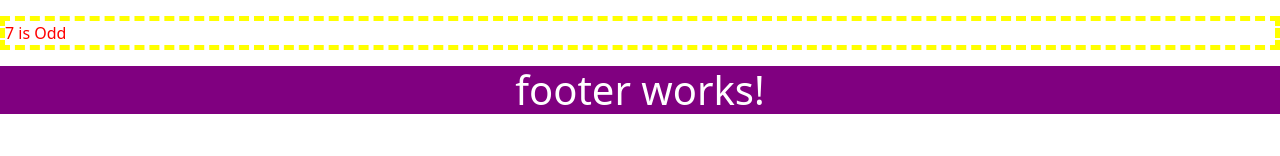
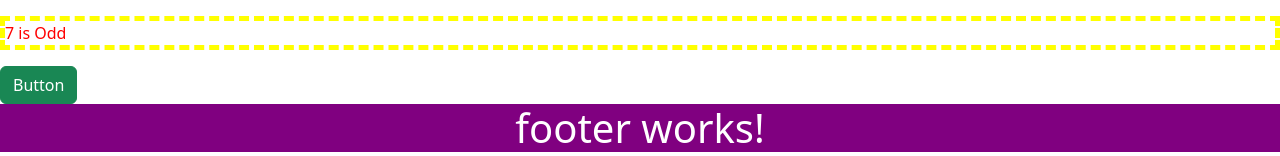
Before and after one commit to SrisaiGanesh360/practice-Angular, an Angular app: page / in a window 1280 px wide. Shown: the part 1392-1548 px from the top of the page. Before the commit the page ends 1514 px from the top, so only its background shows below. Built offline with nearby package versions, Linux system fonts and the light colour scheme.

Commit message:
dynamic class

```diff
--- a/src/app/components/directives/directives.component.html
+++ b/src/app/components/directives/directives.component.html
@@ -62,3 +62,5 @@
 >
   {{ n }} is {{ n % 2 === 0 ? "Even" : "Odd" }}
 </p>
+<button class="btn" [ngClass]="flag ? 'btn-success' : 'btn-danger'">Button</button>
+<!--to dyanmically add class [ngClass] is used-->
```
